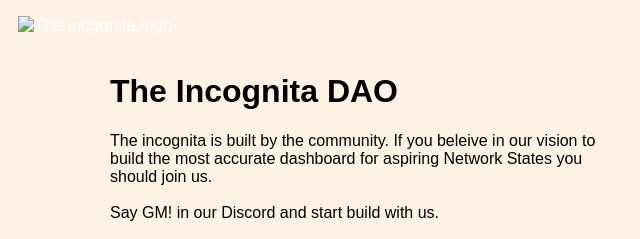
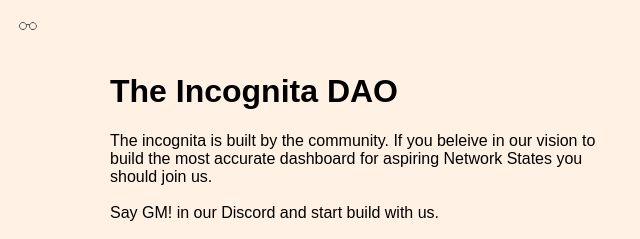
Before and after one commit to wagmiteth/theIncognita, a plain HTML site: page dao.html in a window 1280 px wide. Shown: the top 239 px of the page, 0-640 px from the left. Drawn offline with Linux system fonts and the light colour scheme.

Commit message:
update logos

```diff
--- a/dao.html
+++ b/dao.html
@@ -19,7 +19,7 @@
 <link rel="stylesheet" href="https://cdnjs.cloudflare.com/ajax/libs/font-awesome/4.7.0/css/font-awesome.min.css">
 
 <div class="topnav" id="myTopnav">
-  <a href=index.html id="nav-logo" class="active"> <img src="/icons/The incognita logo.png" alt="The incgonita logo" id="meny-icon"> </a>
+  <a href=index.html id="nav-logo" class="active"> <img src="icons/theIncognitaLogo.png" alt="The incgonita logo" id="meny-icon"> </a>
   <a href="#"></a>
   <a href="#"></a>
   <a href="dao.html">DAO</a>
```
Also changed, not shown: learn.html (+1 -1 lines), roadmap.html (+1 -1 lines), token.html (+1 -1 lines).
